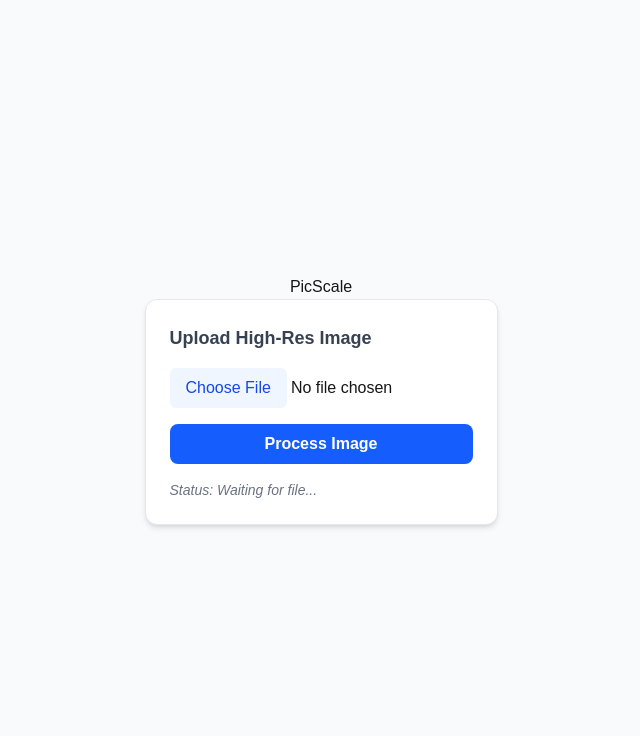
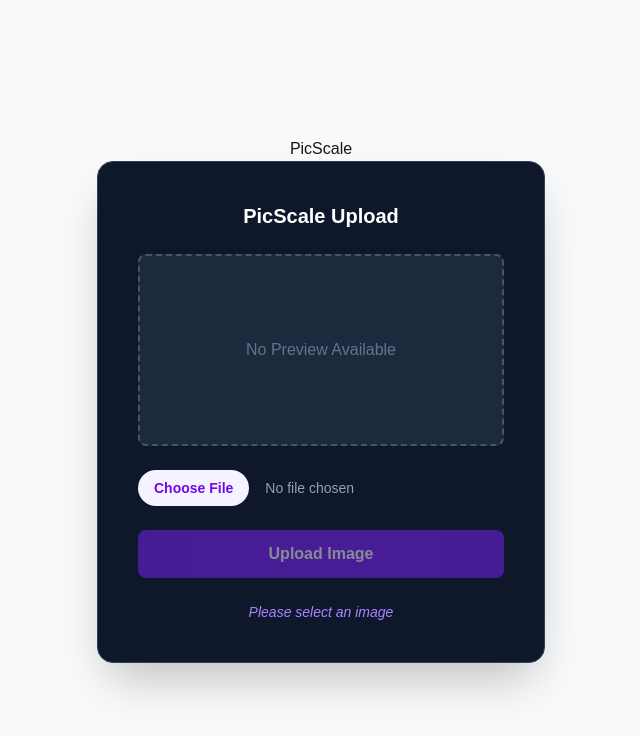
Before and after one commit to mohsinaalima/picscale, a Next.js app in the folder apps/web/: page / in a window 1280 px wide. Shown: the top 736 px of the page, without its empty margins (319-959 px from the left). Built offline with nearby package versions, Linux system fonts and the light colour scheme.

Commit message:
feat: add image preview with proper cleanup

```diff
--- a/apps/web/app/components/UploadForm.tsx
+++ b/apps/web/app/components/UploadForm.tsx
@@ -1,57 +1,88 @@
 "use client";
 
-import { useRef, useState } from "react";
+import { useRef, useState, useEffect } from "react";
 
 export default function UploadForm() {
   const fileInputRef = useRef<HTMLInputElement>(null);
 
-  const [status, setStatus] = useState<string>("Waiting for file...");
+  const [msg, setMsg] = useState("Please select an image");
+  const [preview, setPreview] = useState<string | null>(null);
 
-  const handleUpload = async (e: React.FormEvent) => {
+  // Correct cleanup logic
+  useEffect(() => {
+    if (!preview) return;
+
+    return () => {
+      URL.revokeObjectURL(preview);
+    };
+  }, [preview]);
+
+  const handleFileChange = () => {
+    const file = fileInputRef.current?.files?.[0];
+
+    if (file) {
+      setMsg(`File "${file.name}" selected.`);
+
+      const objectUrl = URL.createObjectURL(file);
+      setPreview(objectUrl);
+    }
+  };
+
+  const handleSubmit = (e: React.FormEvent) => {
     e.preventDefault();
 
-    const file = fileInputRef.current?.files?.[0];
-
-    if (!file) {
-      setStatus("No file selected!");
-      return;
+    if (preview) {
+      setMsg("Sending to server... (Coming soon in Day 6!)");
+    } else {
+      setMsg("Please select an image first");
     }
-
-    if (!file.type.startsWith("image/")) {
-      setStatus("Only image files allowed!");
-      return;
-    }
-
-    if (file.size > 5 * 1024 * 1024) {
-      setStatus("File too large! Max 5MB allowed.");
-      return;
-    }
-
-    setStatus(`Selected: ${file.name}. Ready to upload!`);
   };
 
   return (
-    <div className='p-6 bg-white rounded-xl shadow-md space-y-4 border border-gray-200'>
-      <form onSubmit={handleUpload} className='flex flex-col space-y-4'>
-        <label className='text-lg font-semibold text-gray-700'>
-          Upload High-Res Image
-        </label>
+    <div className='p-10 bg-slate-900 text-white rounded-2xl shadow-2xl border border-slate-700 w-full max-w-md'>
+      <form onSubmit={handleSubmit} className='flex flex-col gap-6'>
+        <h2 className='text-xl font-bold text-center'>PicScale Upload</h2>
 
+        {/* Preview Window */}
+        {preview ? (
+          <div className='relative w-full h-48 rounded-lg overflow-hidden border-2 border-violet-500 shadow-lg'>
+            <img
+              src={preview}
+              alt='Preview'
+              className='w-full h-full object-cover'
+            />
+          </div>
+        ) : (
+          <div className='w-full h-48 bg-slate-800 rounded-lg flex items-center justify-center border-2 border-dashed border-slate-600 text-slate-500'>
+            No Preview Available
+          </div>
+        )}
+
+        {/* File Input */}
         <input
           type='file'
           ref={fileInputRef}
-          className='file:bg-blue-50 file:text-blue-700 file:border-0 file:rounded-md file:px-4 file:py-2 hover:file:bg-blue-100 cursor-pointer'
+          onChange={handleFileChange}
+          accept='image/*'
+          className='block w-full text-sm text-slate-400
+            file:mr-4 file:py-2 file:px-4
+            file:rounded-full file:border-0
+            file:text-sm file:font-semibold
+            file:bg-violet-50 file:text-violet-700
+            hover:file:bg-violet-100 cursor-pointer'
         />
 
+        {/* Upload Button */}
         <button
           type='submit'
-          className='bg-blue-600 text-white font-bold py-2 px-4 rounded-lg hover:bg-blue-700 transition duration-200'
+          disabled={!preview}
+          className='bg-violet-600 p-3 rounded-lg font-bold hover:bg-violet-500 transition disabled:opacity-50'
         >
-          Process Image
+          Upload Image
         </button>
       </form>
 
-      <p className='text-sm text-gray-500 italic'>Status: {status}</p>
+      <p className='mt-6 text-violet-400 italic text-sm text-center'>{msg}</p>
     </div>
   );
 }
```
